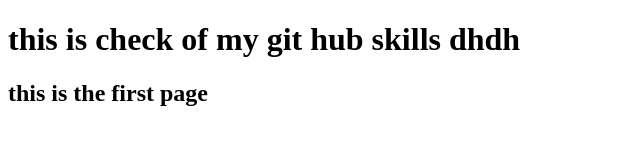
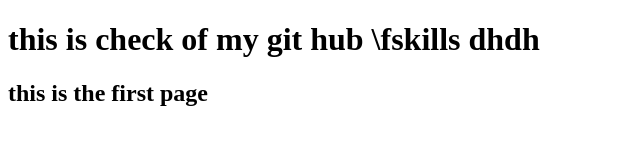
Before and after one commit to prabhat69392/theory-check, a plain HTML site: page index.html in a window 1280 px wide. Shown: the whole page, without its empty margins (0-640 px from the left). Drawn offline with Linux system fonts and the light colour scheme.

Commit message:
first page

```diff
--- a/index.html
+++ b/index.html
@@ -6,7 +6,7 @@
   <title>Document</title>
 </head>
 <body>
-  <h1>this is check of my git hub skills dhdh</h1>
+  <h1>this is check of my git hub \fskills dhdh</h1>
   <h2>this is the first page</h2>
 </body>
 </html>
```
